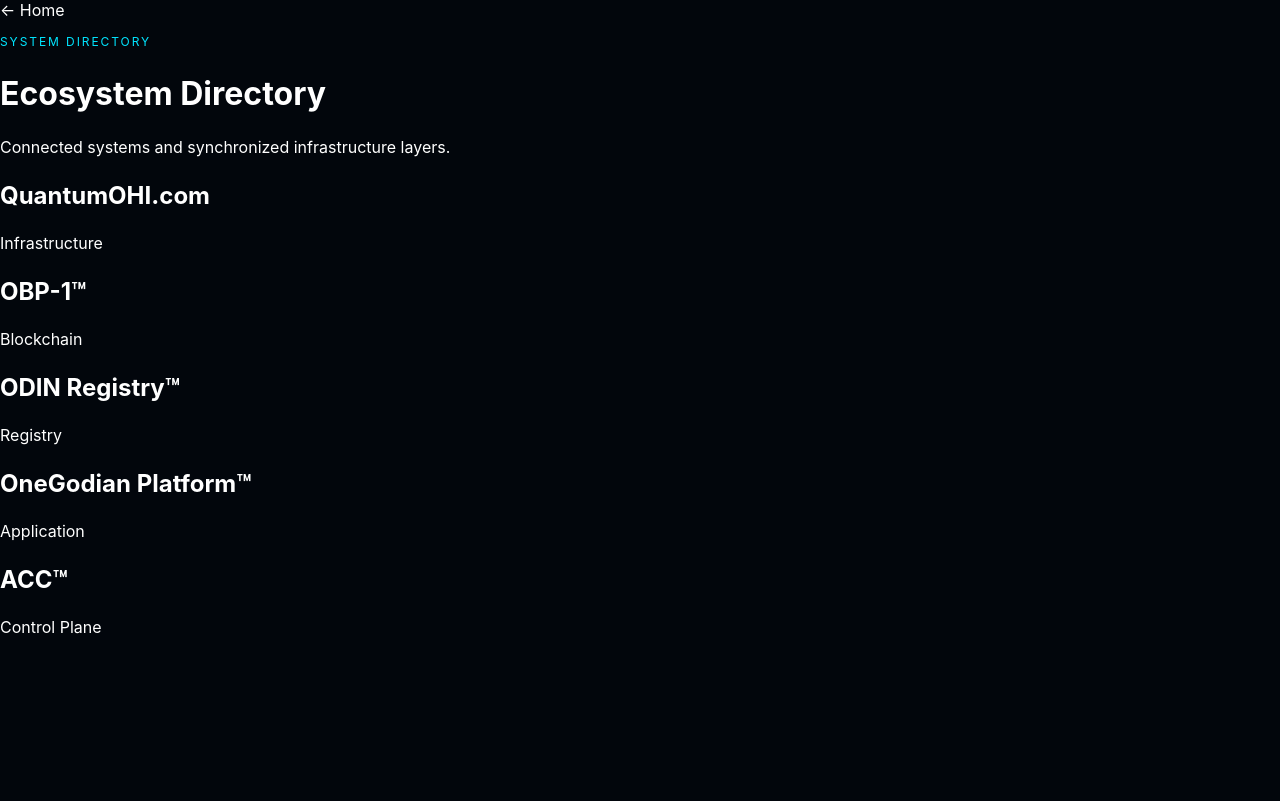
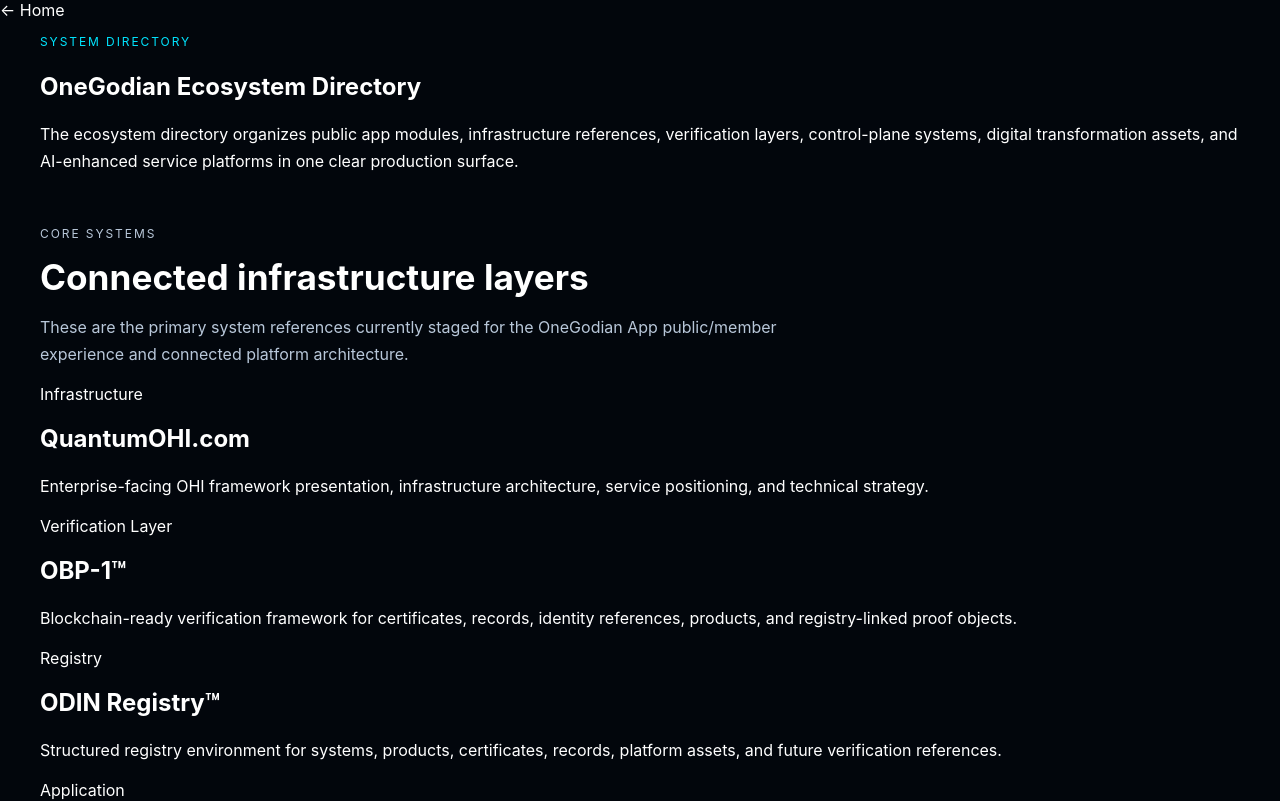
Before and after one commit to ohi-stack/onegodian-app-deploy, a Next.js app: page /ecosystem in a window 1280 px wide. Shown: the top 801 px of the page. Built offline with nearby package versions, Linux system fonts and the light colour scheme.

Commit message:
Add digital transformation and AI-enhanced platform content

```diff
--- a/src/app/ecosystem/page.tsx
+++ b/src/app/ecosystem/page.tsx
@@ -1,11 +1,153 @@
-const systems=[
-{name:'QuantumOHI.com',type:'Infrastructure'},
-{name:'OBP-1™',type:'Blockchain'},
-{name:'ODIN Registry™',type:'Registry'},
-{name:'OneGodian Platform™',type:'Application'},
-{name:'ACC™',type:'Control Plane'}
+const systems = [
+  {
+    name: 'QuantumOHI.com',
+    type: 'Infrastructure',
+    description:
+      'Enterprise-facing OHI framework presentation, infrastructure architecture, service positioning, and technical strategy.',
+  },
+  {
+    name: 'OBP-1™',
+    type: 'Verification Layer',
+    description:
+      'Blockchain-ready verification framework for certificates, records, identity references, products, and registry-linked proof objects.',
+  },
+  {
+    name: 'ODIN Registry™',
+    type: 'Registry',
+    description:
+      'Structured registry environment for systems, products, certificates, records, platform assets, and future verification references.',
+  },
+  {
+    name: 'OneGodian Platform™',
+    type: 'Application',
+    description:
+      'Public and member-facing application layer connecting dashboards, learning, media, products, records, tools, and ecosystem navigation.',
+  },
+  {
+    name: 'ACC™',
+    type: 'Control Plane',
+    description:
+      'Agent Command Console and operator runtime for governed workflows, approvals, task routing, logs, and controlled execution.',
+  },
 ];
 
-export default function EcosystemPage(){
-return <main className="page"><a href="/">← Home</a><p className="kicker">System Directory</p><h1>Ecosystem Directory</h1><p className="lead">Connected systems and synchronized infrastructure layers.</p><div className="grid">{systems.map((system)=><article className="card" key={system.name}><h2>{system.name}</h2><p>{system.type}</p></article>)}</div></main>
+const aiEnhancedPlatforms = [
+  {
+    name: 'Onegodian AI Cloud™',
+    category: 'Cloud / Processing',
+    description:
+      'AI-assisted decentralized cloud storage, processing, and secure digital workspace infrastructure for OneGodian apps, media, documents, and platform services.',
+    status: 'Platform concept staged for infrastructure planning',
+  },
+  {
+    name: 'Onegodian Web3 Platform™',
+    category: 'Web3 Infrastructure',
+    description:
+      'Decentralized web infrastructure layer supporting digital identity, verification, registry tools, blockchain-ready records, and future OBP-1™ integrations.',
+    status: 'Mapped to verification, registry, and digital infrastructure layers',
+  },
+  {
+    name: 'Vote on Everything™',
+    category: 'Participation / Decision Support',
+    description:
+      'Decentralized voting and decision-support platform for polls, internal feedback, community surveys, member input, and structured participation.',
+    status: 'Public wording limited to private participation and decision-support use',
+  },
+  {
+    name: 'Onegodian Knowledge Base & AI LLM',
+    category: 'Knowledge / Learning',
+    description:
+      'AI-assisted learning, documentation, and knowledge retrieval system connected to OneGodian education, system prompts, protocols, FAQs, archives, and developer documentation.',
+    status: 'Aligned with education, documentation, and OHI runtime knowledge access',
+  },
+];
+
+const operatingRules = [
+  'Treat these systems as ONEGODIAN, LLC digital infrastructure unless a separate INO governance context is expressly identified.',
+  'Use OHI-governed, AI-assisted language for public materials; avoid implying autonomous public authority or state election power.',
+  'Keep education, identity, documentation, and community explanation on OneGodian.org and app.onegodian.com.',
+  'Keep transactions, paid products, and commercial flows on OneGodian.com or other designated commercial properties.',
+];
+
+export default function EcosystemPage() {
+  return (
+    <main className="page">
+      <a href="/">← Home</a>
+
+      <section className="section-block">
+        <p className="kicker">System Directory</p>
+        <h1>OneGodian Ecosystem Directory</h1>
+        <p className="lead">
+          The ecosystem directory organizes public app modules, infrastructure references, verification layers,
+          control-plane systems, digital transformation assets, and AI-enhanced service platforms in one clear
+          production surface.
+        </p>
+      </section>
+
+      <section className="section-block">
+        <div className="section-heading">
+          <p className="kicker">Core Systems</p>
+          <h2>Connected infrastructure layers</h2>
+          <p>
+            These are the primary system references currently staged for the OneGodian App public/member
+            experience and connected platform architecture.
+          </p>
+        </div>
+
+        <div className="grid">
+          {systems.map((system) => (
+            <article className="card" key={system.name}>
+              <span>{system.type}</span>
+              <h2>{system.name}</h2>
+              <p>{system.description}</p>
+            </article>
+          ))}
+        </div>
+      </section>
+
+      <section className="section-block">
+        <div className="section-heading">
+          <p className="kicker">Onegodian Digital Transformation & Media</p>
+          <h2>AI-Enhanced Digital Services & Platforms</h2>
+          <p>
+            This division is positioned as OHI-governed, AI-assisted digital infrastructure under ONEGODIAN,
+            LLC. It supports education, media, documentation, platform infrastructure, private participation,
+            digital services, and knowledge access.
+          </p>
+        </div>
+
+        <div className="grid">
+          {aiEnhancedPlatforms.map((platform) => (
+            <article className="card" key={platform.name}>
+              <span>{platform.category}</span>
+              <h2>{platform.name}</h2>
+              <p>{platform.description}</p>
+              <p><strong>Status:</strong> {platform.status}</p>
+            </article>
+          ))}
+        </div>
+      </section>
+
+      <section className="section-block split-section">
+        <div className="section-heading">
+          <p className="kicker">Compliance Positioning</p>
+          <h2>Controlled public language</h2>
+          <p>
+            Onegodian Digital Services & Platforms are private, AI-assisted and OHI-governed technology
+            systems developed by ONEGODIAN, LLC for education, media, documentation, platform infrastructure,
+            digital participation, and knowledge access.
+          </p>
+        </div>
+
+        <div className="workflow-panel">
+          {operatingRules.map((rule, index) => (
+            <div className="workflow-row" key={rule}>
+              <strong>{String(index + 1).padStart(2, '0')}</strong>
+              <span>{rule}</span>
+            </div>
+          ))}
+        </div>
+      </section>
+    </main>
+  );
 }
```
